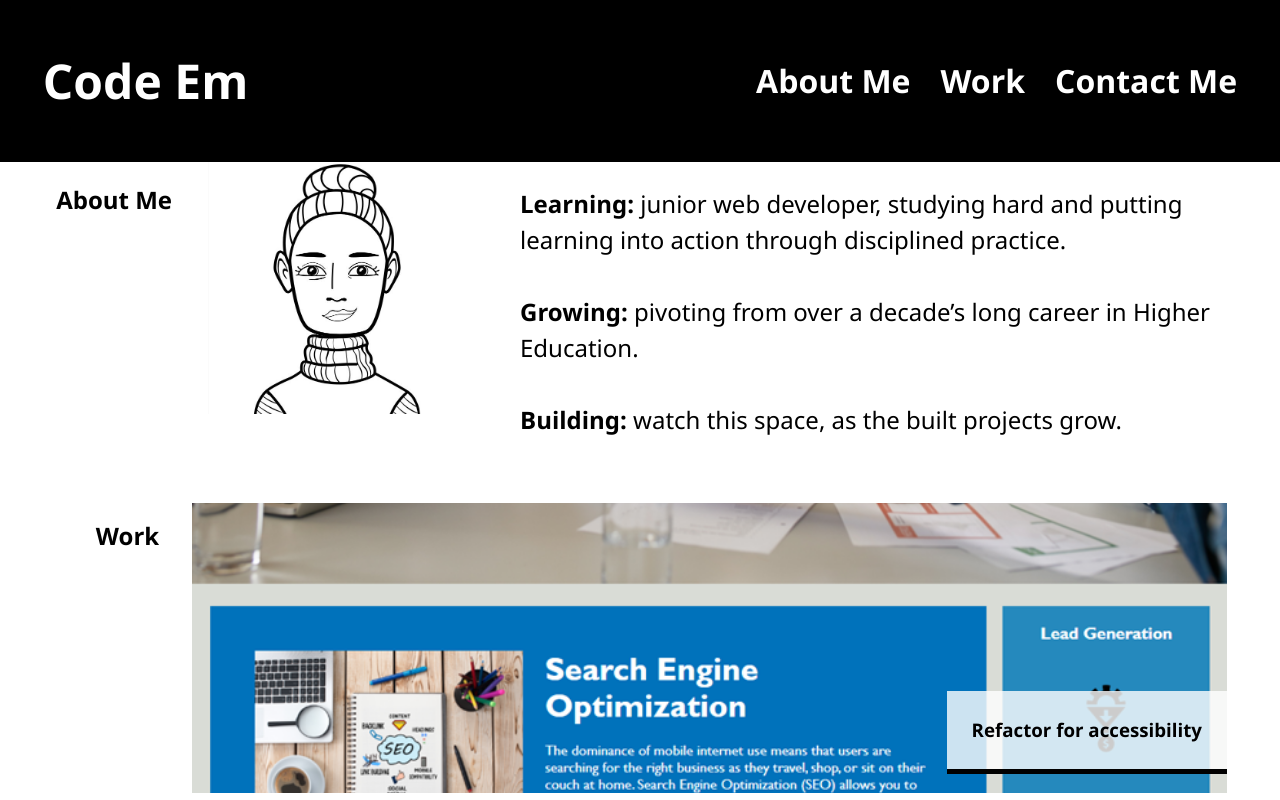
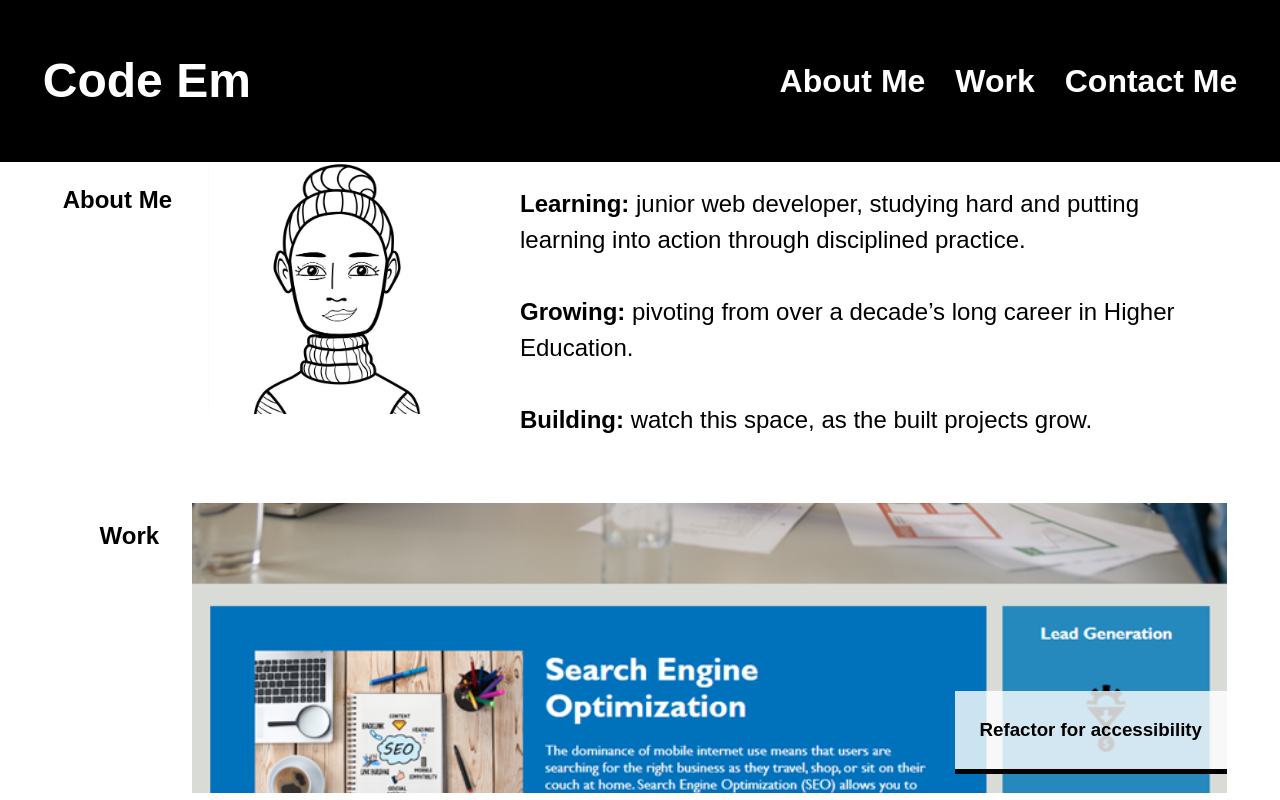
Before and after one commit to Code0Em/webdev-professional-page, a plain HTML site: page index.html in a window 1280 px wide. Shown: the top 800 px of the page. Drawn offline with Linux system fonts and the light colour scheme.

Commit message:
Update font family

```diff
--- a/css/style.css
+++ b/css/style.css
@@ -4,7 +4,7 @@
 :root {
   --dark: black;
   --light: white;
-  --font-family: "Segoe UI", "Helvetica Neue",Arial,"Noto Sans",sans-serif,"Apple Color Emoji","Segoe UI Emoji","Segoe UI Symbol","Noto Color Emoji";
+  --font-family: Arial;
 }
 
 /*Styles all of page (where not overridden by class/id selector due to CSS specificity) (all elements’ padding and border are included in width and height)*/
```
